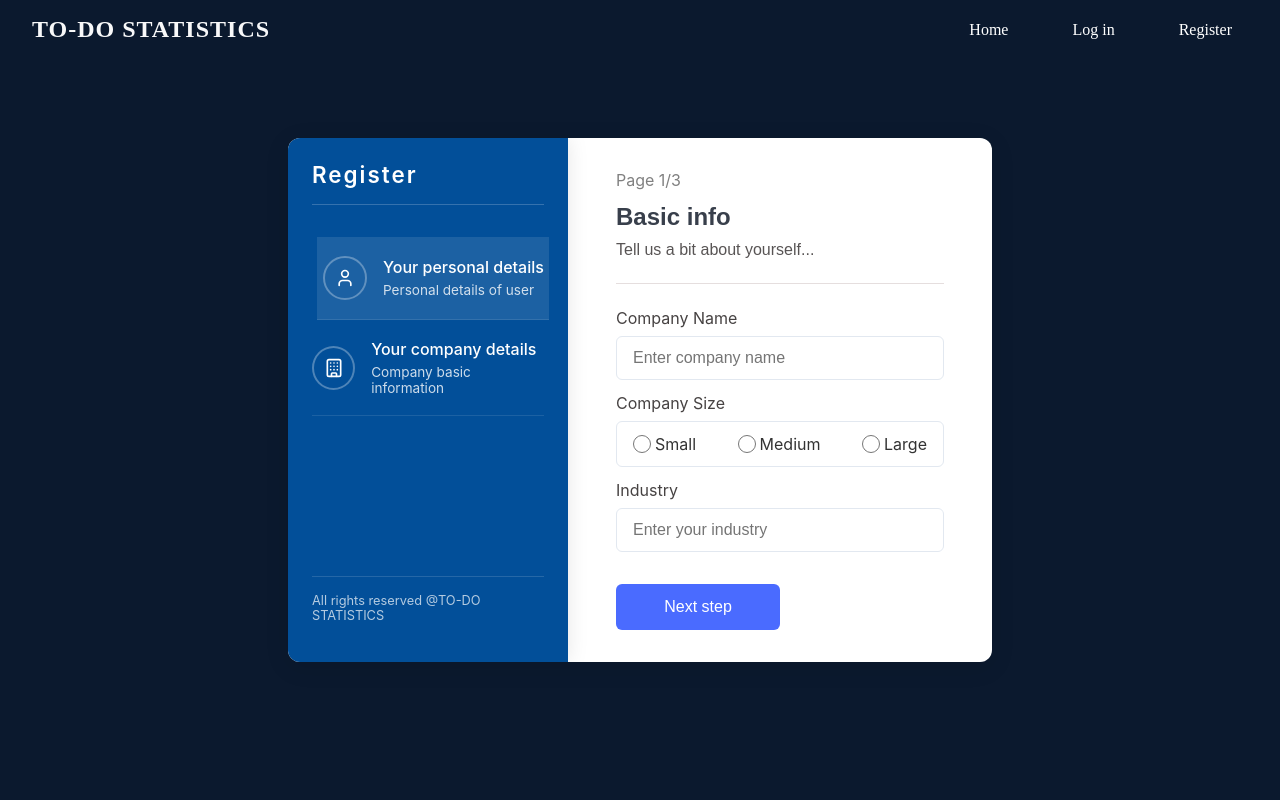
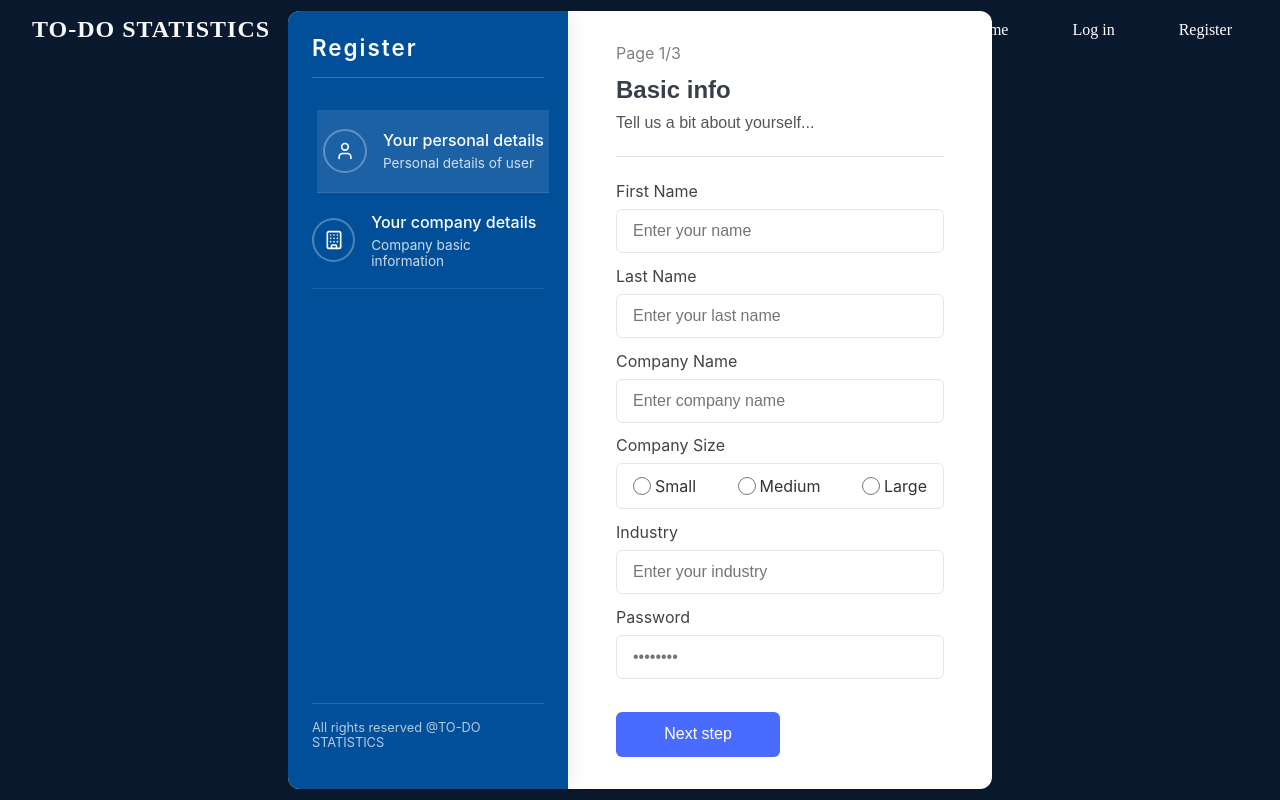
Before and after one commit to sasanedicbn/Mini-app, a Vue app in the folder Mini-app/: page /login in a window 1280 px wide. Built offline with nearby package versions, Linux system fonts and the light colour scheme.

Commit message:
Create better structure

```diff
--- a/Mini-app/src/components/Form/AuthForm/AuthForm.vue
+++ b/Mini-app/src/components/Form/AuthForm/AuthForm.vue
@@ -27,42 +27,35 @@ import AuthSideBar from "../AuthSideBar/AuthSideBar.vue";
 import AuthFormInput from "./AuthFormInput.vue";
 import TextBlock from "@/components/UX/TextBlock.vue";
 import AuthFormInputWrapper from "@/components/Wrappers/Auth/AuthFormInputWrapper.vue";
-// const fields = [
-//   {
-//     name: "firstname",
-//     label: "First Name",
-//     type: "text",
-//     placeholder: "Enter your name",
-//     value: "",
-//     halfWidth: true,
-//   },
-//   {
-//     name: "lastname",
-//     label: "Last Name",
-//     type: "text",
-//     placeholder: "Enter your last name",
-//     value: "",
-//     halfWidth: true,
-//   },
-//   {
-//     name: "password",
-//     label: "Password",
-//     type: "password",
-//     placeholder: "••••••••",
-//     value: "",
-//   },
-// ];
 const fields = [
+  {
+    name: "firstname",
+    label: "First Name",
+    type: "text",
+    placeholder: "Enter your name",
+    value: "",
+    halfWidth: true,
+  },
+  {
+    name: "lastname",
+    label: "Last Name",
+    type: "text",
+    placeholder: "Enter your last name",
+    value: "",
+    halfWidth: true,
+  },
   {
     name: "companyname",
     type: "text",
     label: "Company Name",
-    placeholder: "Enter company name"
+    placeholder: "Enter company name",
+    value: ""
   },
   {
     name: "companysize",
     type: "radio",
     label: "Company Size",
+    value: "",
     props: {
       options: [
         { value: "small", label: "Small" },
@@ -75,9 +68,18 @@ const fields = [
     name: "industry",
     type: "text",
     label: "Industry",
-    placeholder: "Enter your industry"
+    placeholder: "Enter your industry",
+    value: ""
   },
-]
+  {
+    name: "password",
+    label: "Password",
+    type: "password",
+    placeholder: "••••••••",
+    value: "",
+  },
+];
+
 
 </script>
 
```
